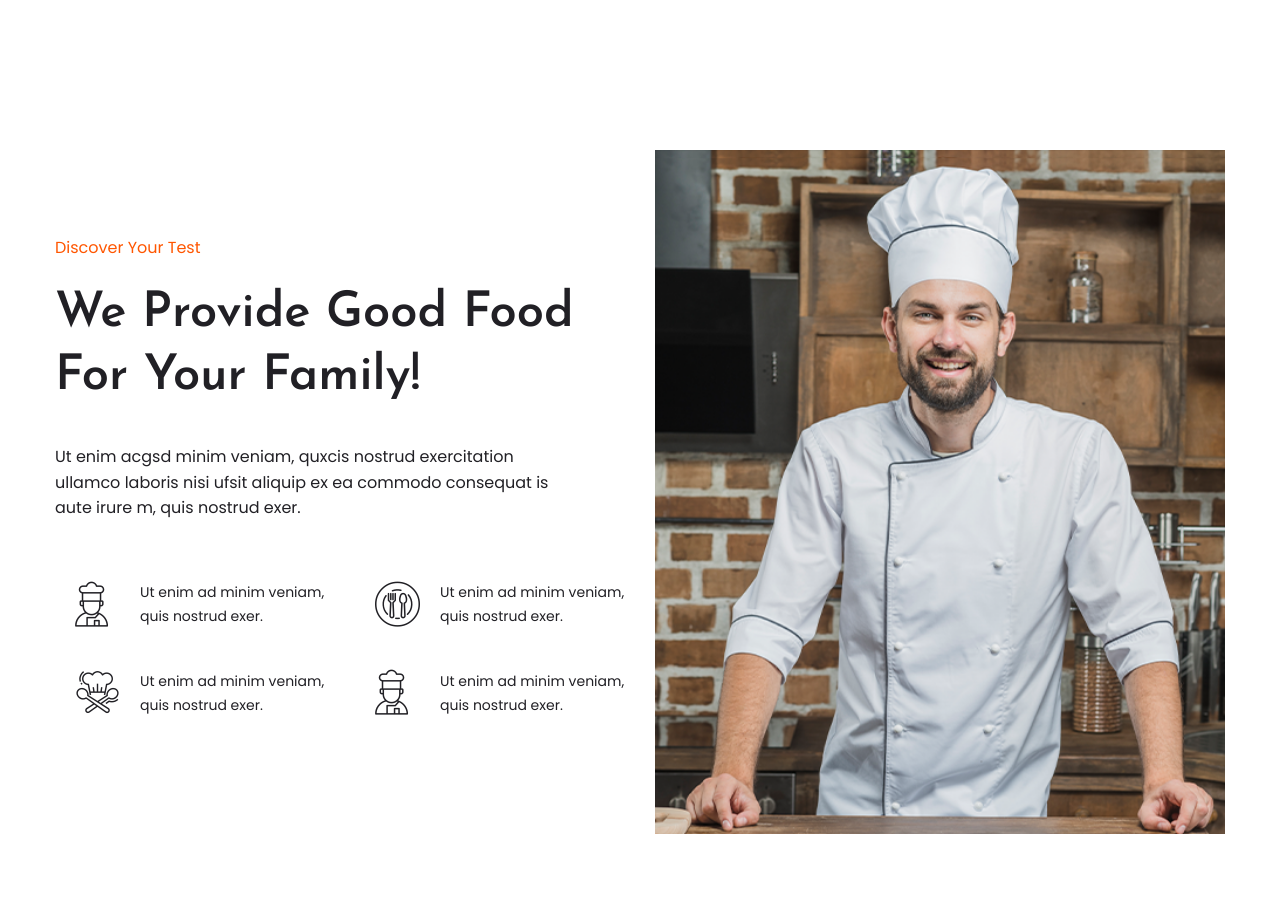
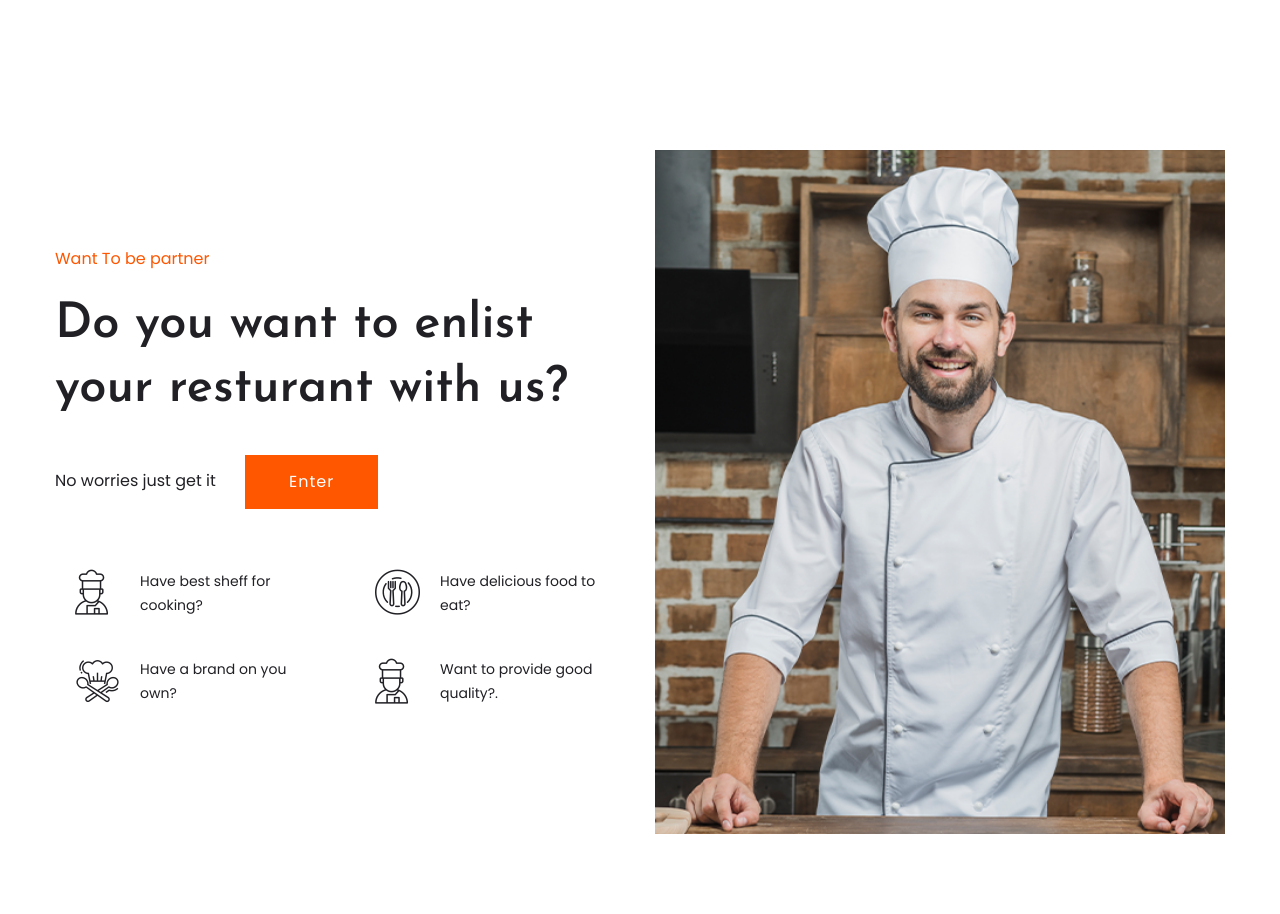
Before and after one commit to shahed-swe/yummy_food, a Django app: page / in a window 1280 px wide. Shown: the part 1125-2039 px from the top of the page. Run offline with Django 3.2, Linux system fonts and the light colour scheme; data comes from the database, SQL or seed files in the repository; both versions use the stored data as it was after the commit; some libraries are stand-ins or nearby versions.

Commit message:
new commit

```diff
--- a/main/models.py
+++ b/main/models.py
@@ -43,6 +43,7 @@ class Place(models.Model):
 
 class ResturantUser(models.Model):
     user = models.OneToOneField(User, on_delete=models.CASCADE, primary_key=True, related_name="resturant_user")
+    resturant_name = models.CharField(max_length=120, blank=True, null=True)
     full_name = models.CharField(max_length=100, blank=True, null=True)
     email = models.CharField(max_length=120, blank=True, null=True)
     phone_no = models.CharField(max_length=100, blank=True, null=True)
--- a/main/templates/user/home.html
+++ b/main/templates/user/home.html
@@ -71,10 +71,10 @@
                     <div class="about-caption mb-50">
 
                         <div class="section-tittle mb-35">
-                            <span>Discover Your Test</span>
-                            <h2>We Provide Good Food For Your Family!</h2>
+                            <span>Want To be partner</span>
+                            <h2>Do you want to enlist your resturant with us?</h2>
                         </div>
-                        <p>Ut enim acgsd minim veniam, quxcis nostrud exercitation ullamco laboris nisi ufsit aliquip ex ea commodo consequat is aute irure m, quis nostrud exer.</p>
+                        <p>No worries just get it <a href="" class="btn btn-outline-danger shadow-none" style="margin-left: 25px">Enter</a></p>
                     </div>
                     <div class="row">
                         <div class="col-lg-6 col-md-6 col-sm-6 col-xs-10">
@@ -83,7 +83,7 @@
                                     <span class="flaticon-restaurant"></span>
                                 </div>
                                 <div class="caption">
-                                    <p>Ut enim ad minim veniam, quis nostrud exer.</p>
+                                    <p>Have best sheff for cooking?</p>
                                 </div>
                             </div>
                         </div>
@@ -93,7 +93,7 @@
                                     <span class="flaticon-tools-and-utensils-1"></span>
                                 </div>
                                 <div class="caption">
-                                    <p>Ut enim ad minim veniam, quis nostrud exer.</p>
+                                    <p>Have delicious food to eat?</p>
                                 </div>
                             </div>
                         </div>
@@ -103,7 +103,7 @@
                                     <span class="flaticon-hat"></span>
                                 </div>
                                 <div class="caption">
-                                    <p>Ut enim ad minim veniam, quis nostrud exer.</p>
+                                    <p>Have a brand on you own?</p>
                                 </div>
                             </div>
                         </div>
@@ -113,7 +113,7 @@
                                     <span class="flaticon-restaurant"></span>
                                 </div>
                                 <div class="caption">
-                                    <p>Ut enim ad minim veniam, quis nostrud exer.</p>
+                                    <p>Want to provide good quality?.</p>
                                 </div>
                             </div>
                         </div>
```
Also changed, not shown: db.sqlite3, main/migrations/0012_resturantuser_resturant_name.py (added).
